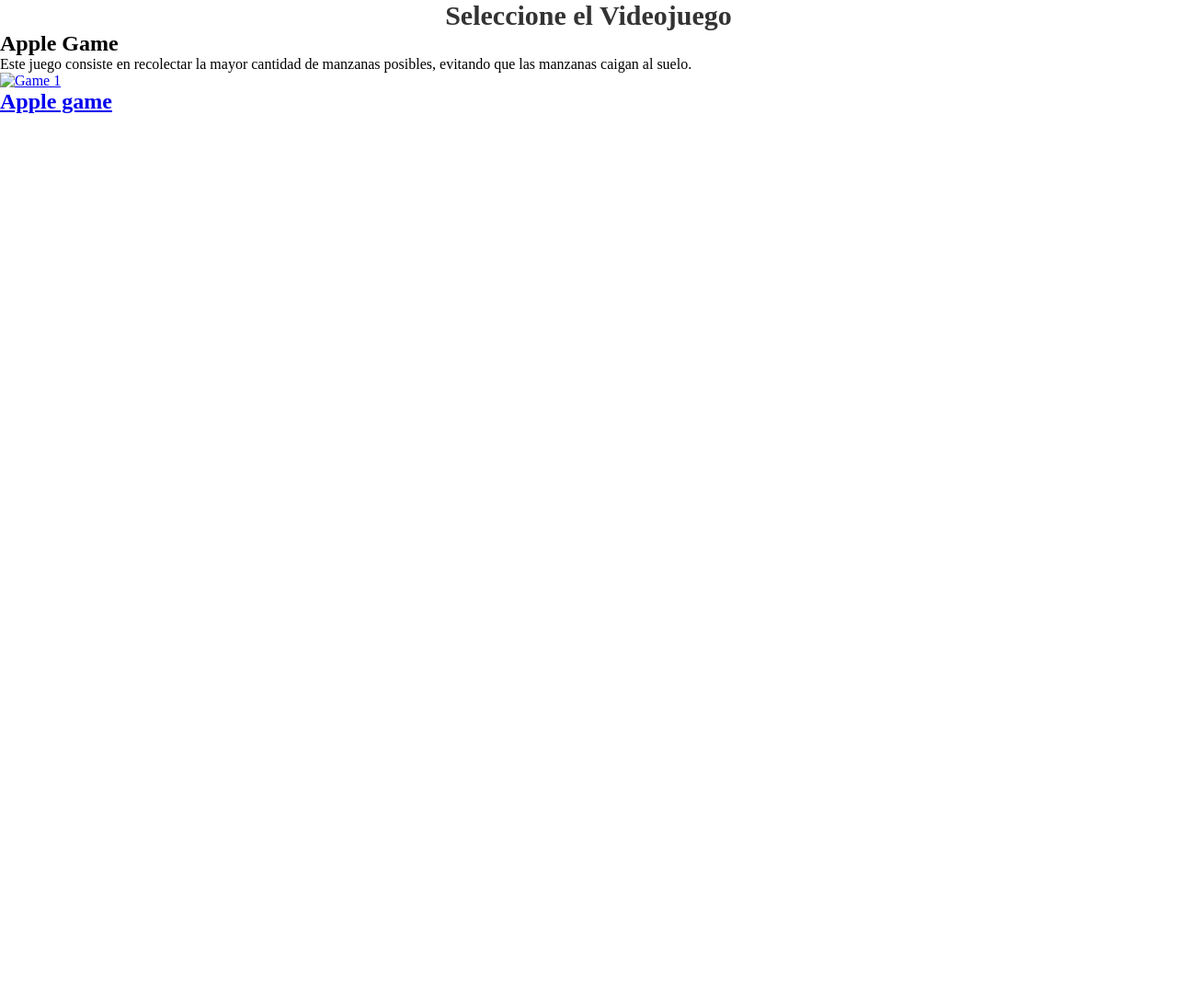
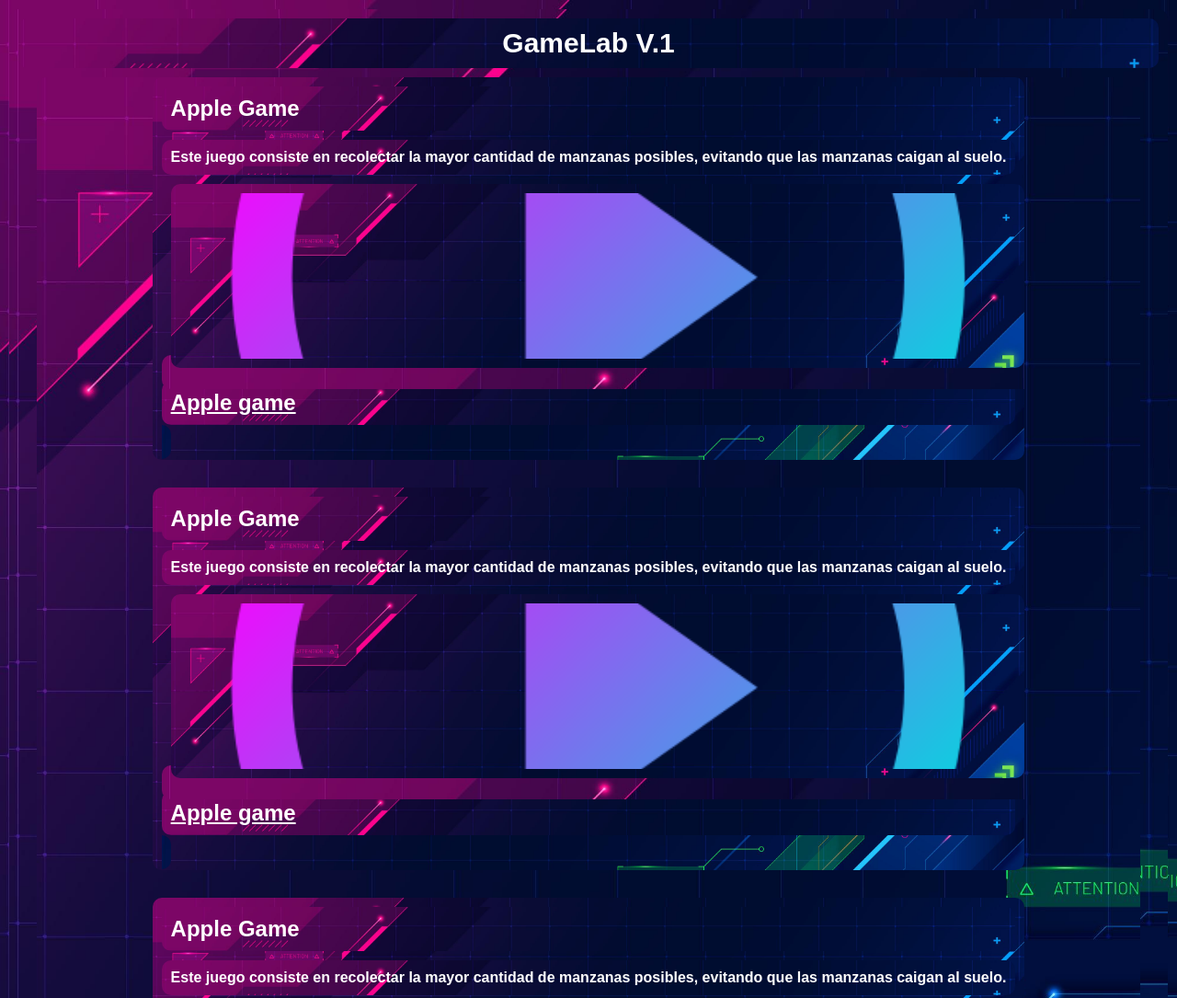
Before and after one commit to DieGod123/CreativeGameLab, a plain HTML site: page Main.html in a window 1280 px wide. Shown: the top 1085 px of the page at 92% size. Before the commit the page ends 800 px from the top, so only its background shows below. Drawn offline with Linux system fonts and the light colour scheme.

Commit message:
Enhance Apple Game section in Main.html, add new styles in stylesf.css, and include new images

```diff
--- a/Main.html
+++ b/Main.html
@@ -7,19 +7,39 @@
     <title>Bienvenido</title>
 </head>
 <body>
-    <h1>Seleccione el Videojuego</h1>
+    <h1>GameLab V.1</h1>
     <div class="container">
+
         <div class="Apple">
             <h2>Apple Game</h2>
             <p>Este juego consiste en recolectar la mayor cantidad de manzanas posibles,
                 evitando que las manzanas caigan al suelo.</p>
                 <a href="Apple_Game/index.html">
-                    <img src="img/arbol.png.jpg" alt="Game 1">
+                    <img src="img/boton-de-play.png" alt="Game 1" class="imgPlay">
+                    <h2>Apple game</h2>
+                </a>
+        </div>
+        <div class="Apple">
+            <h2>Apple Game</h2>
+            <p>Este juego consiste en recolectar la mayor cantidad de manzanas posibles,
+                evitando que las manzanas caigan al suelo.</p>
+                <a href="Soccer_Game/index.html">
+                    <img src="img/boton-de-play.png" alt="Game 1" class="imgPlay">
+                    <h2>Apple game</h2>
+                </a>
+        </div>
+        <div class="Apple">
+            <h2>Apple Game</h2>
+            <p>Este juego consiste en recolectar la mayor cantidad de manzanas posibles,
+                evitando que las manzanas caigan al suelo.</p>
+                <a href="Apple_Game/index.html">
+                    <img src="img/boton-de-play.png" alt="Game 1" class="imgPlay">
                     <h2>Apple game</h2>
                 </a>
         </div>
 
 
+
     </div>
 </body>
 </html>
--- a/stylesf.css
+++ b/stylesf.css
@@ -2,10 +2,43 @@
     margin: 0;
     padding: 0;
     box-sizing: border-box;
+    background-image:url(img/fondo1.jpg); ;
+    background-size: cover;
+    background-repeat: no-repeat;
+    font-family: Arial, Helvetica, sans-serif;
+    font-weight: bold;
+    color: #ffffff;
+    border-radius: 10px;
+    margin-bottom: 10px;
+    padding: 10px;
 }
 
 h1{
     text-align: center;
     font-size: 30px;
-    color: #333;
+    color: #ffffff;
 }
+.container{
+    color: #ffffff;
+    width: 100%;
+    max-width: 1200px;
+    margin: 0 auto;
+    padding: 0 20px;
+    display: flex;
+    justify-content: space-around;
+    flex-wrap: wrap;
+    gap: 20px;
+}
+
+.imgPlay{
+    width: 100%;
+    height: 200px;
+    object-fit: cover;
+    border-radius: 10px;
+    transition: transform 0.3s ease-in-out;
+    cursor: pointer;
+
+    &:hover{
+        transform: scale(1.1);
+    }
+}
```
Also changed, not shown: Soccer_Game/pendiente.txt (added), img/boton-de-play.png (added), img/fondo1.jpg (added).
